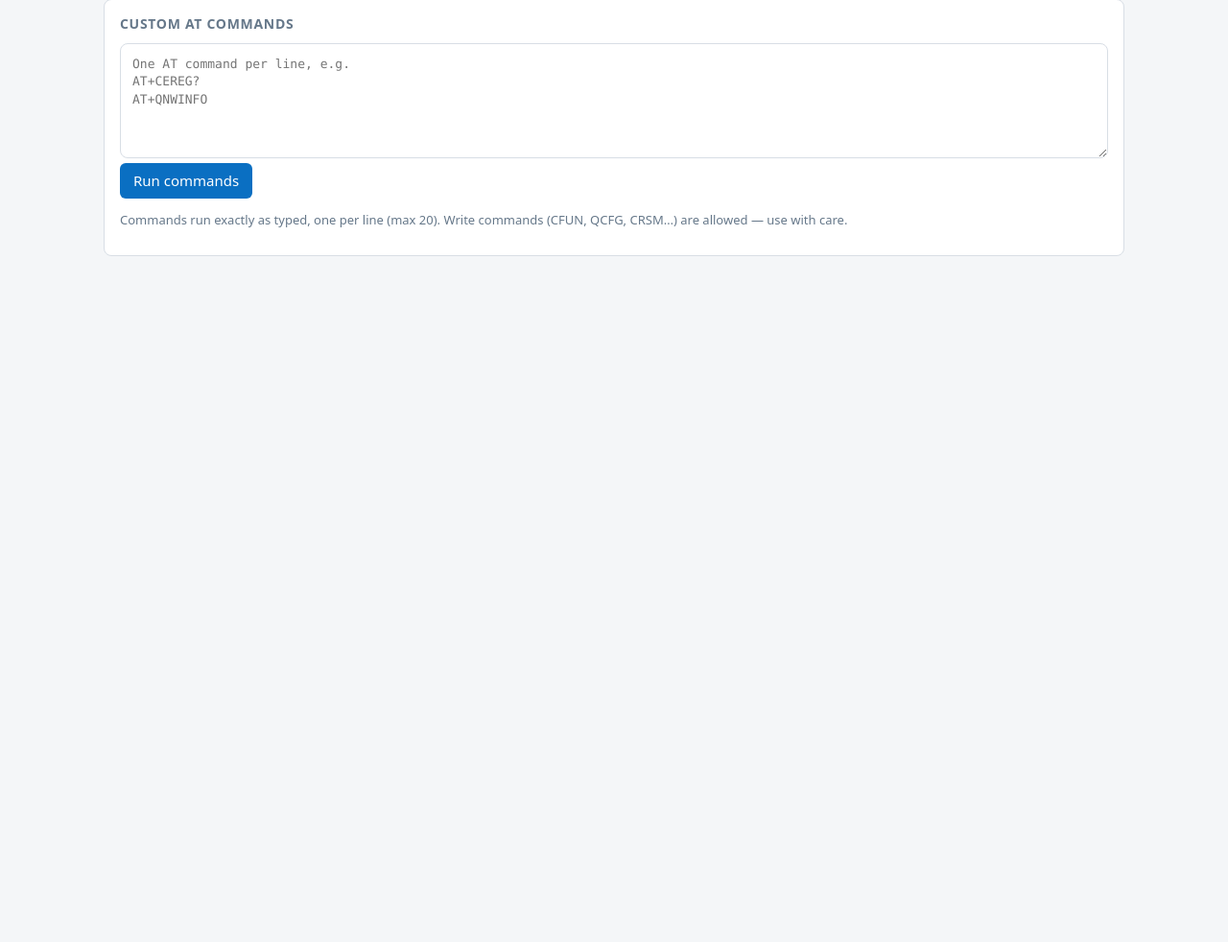
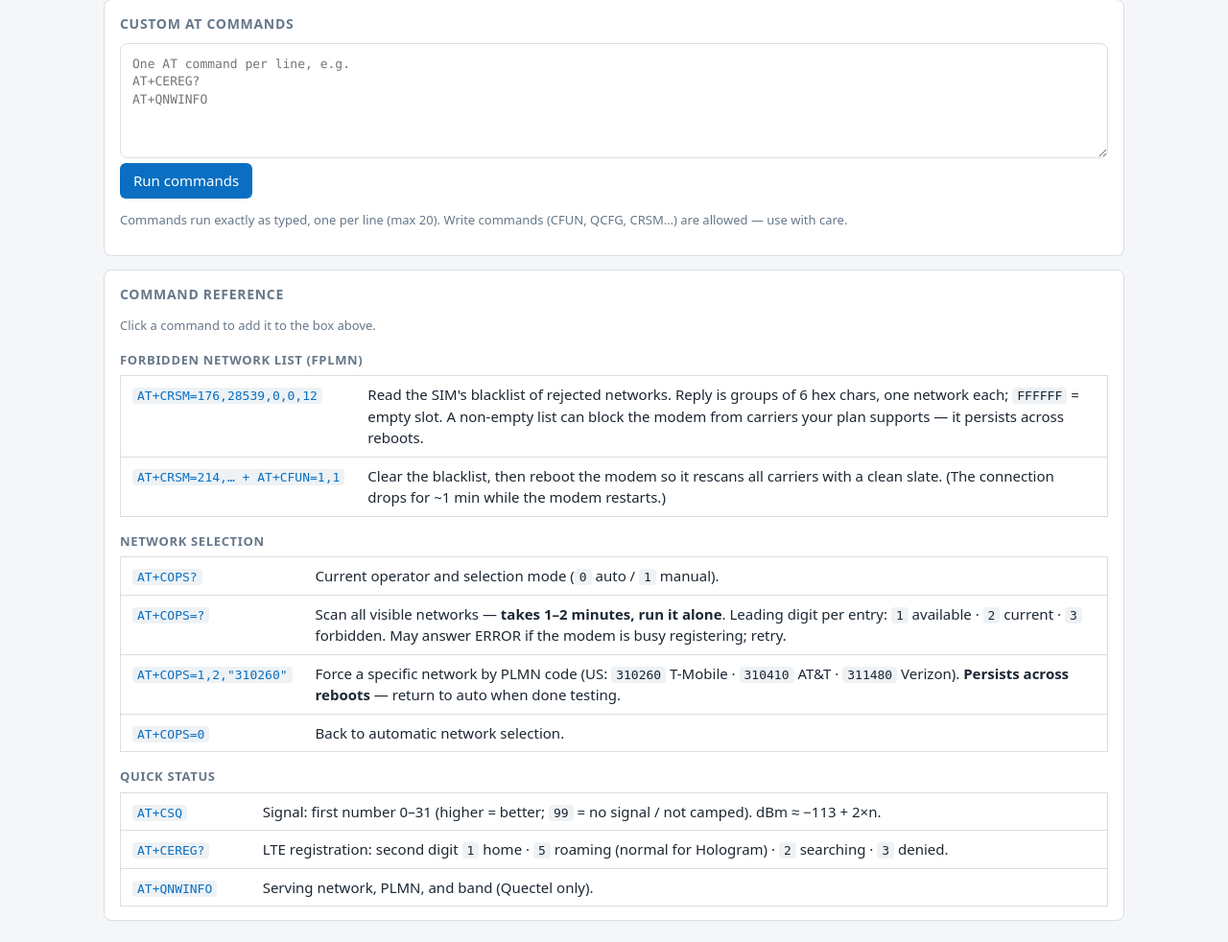
Before and after one commit to smbrandonjr/sim-connectivity-monitor, a Flask app: page /diagnostics/ in a window 1280 px wide. Shown: the part 225-1207 px from the top of the page at 96% size. Before the commit the page ends 492 px from the top, so only its background shows below. Run offline with Flask 3, Linux system fonts and the light colour scheme; parts of the project's set-up code (start-up, migrations or seed data) failed here and were passed over.

Commit message:
Add AT command reference to the Diagnostics page
Clickable recipes for the frequent operations: read/clear the SIM
forbidden-network list (FPLMN), scan and force network selection (COPS
with common US PLMN codes), and quick status checks. Clicking a command
inserts it into the custom-command box.

Co-Authored-By: Claude Fable 5 <noreply@anthropic.com>

```diff
--- a/src/sim_monitor/web/static/style.css
+++ b/src/sim_monitor/web/static/style.css
@@ -52,5 +52,10 @@ input[type=number] { padding: 6px; border: 1px solid var(--border); border-radiu
 select { padding: 6px; border: 1px solid var(--border); border-radius: 6px; }
 code { background: #eef2f5; padding: 1px 5px; border-radius: 4px; font-size: 13px; }
 pre.at-output { margin: 0; font: 13px/1.4 ui-monospace, Consolas, monospace; white-space: pre-wrap; word-break: break-all; }
+h3 { font-size: 13px; text-transform: uppercase; letter-spacing: .05em; color: var(--muted); margin: 16px 0 6px; }
+.ref-table td:first-child { white-space: nowrap; vertical-align: top; }
+.ref-cmd { cursor: pointer; }
+.ref-cmd code { color: var(--accent); }
+.ref-cmd:hover code { text-decoration: underline; }
 details { margin-top: 10px; }
 summary { cursor: pointer; }
--- a/src/sim_monitor/web/templates/diagnostics.html
+++ b/src/sim_monitor/web/templates/diagnostics.html
@@ -24,6 +24,69 @@
   </form>
   <p class="muted">Commands run exactly as typed, one per line (max 20). Write commands
     (CFUN, QCFG, CRSM…) are allowed — use with care.</p>
+</section>
+
+<section class="card">
+  <h2>Command reference</h2>
+  <p class="muted">Click a command to add it to the box above.</p>
+
+  <h3>Forbidden network list (FPLMN)</h3>
+  <table class="ref-table">
+    <tr>
+      <td><a class="ref-cmd" data-cmd="AT+CRSM=176,28539,0,0,12"><code>AT+CRSM=176,28539,0,0,12</code></a></td>
+      <td>Read the SIM's blacklist of rejected networks. Reply is groups of 6 hex chars,
+        one network each; <code>FFFFFF</code> = empty slot. A non-empty list can block
+        the modem from carriers your plan supports — it persists across reboots.</td>
+    </tr>
+    <tr>
+      <td><a class="ref-cmd" data-cmd='AT+CRSM=214,28539,0,0,12,"FFFFFFFFFFFFFFFFFFFFFFFF"&#10;AT+CFUN=1,1'><code>AT+CRSM=214,… + AT+CFUN=1,1</code></a></td>
+      <td>Clear the blacklist, then reboot the modem so it rescans all carriers with a
+        clean slate. (The connection drops for ~1 min while the modem restarts.)</td>
+    </tr>
+  </table>
+
+  <h3>Network selection</h3>
+  <table class="ref-table">
+    <tr>
+      <td><a class="ref-cmd" data-cmd="AT+COPS?"><code>AT+COPS?</code></a></td>
+      <td>Current operator and selection mode (<code>0</code> auto / <code>1</code> manual).</td>
+    </tr>
+    <tr>
+      <td><a class="ref-cmd" data-cmd="AT+COPS=?"><code>AT+COPS=?</code></a></td>
+      <td>Scan all visible networks — <strong>takes 1–2 minutes, run it alone</strong>.
+        Leading digit per entry: <code>1</code> available · <code>2</code> current ·
+        <code>3</code> forbidden. May answer ERROR if the modem is busy registering;
+        retry.</td>
+    </tr>
+    <tr>
+      <td><a class="ref-cmd" data-cmd='AT+COPS=1,2,"310260"'><code>AT+COPS=1,2,"310260"</code></a></td>
+      <td>Force a specific network by PLMN code (US: <code>310260</code> T-Mobile ·
+        <code>310410</code> AT&amp;T · <code>311480</code> Verizon).
+        <strong>Persists across reboots</strong> — return to auto when done testing.</td>
+    </tr>
+    <tr>
+      <td><a class="ref-cmd" data-cmd="AT+COPS=0"><code>AT+COPS=0</code></a></td>
+      <td>Back to automatic network selection.</td>
+    </tr>
+  </table>
+
+  <h3>Quick status</h3>
+  <table class="ref-table">
+    <tr>
+      <td><a class="ref-cmd" data-cmd="AT+CSQ"><code>AT+CSQ</code></a></td>
+      <td>Signal: first number 0–31 (higher = better; <code>99</code> = no signal /
+        not camped). dBm ≈ −113 + 2×n.</td>
+    </tr>
+    <tr>
+      <td><a class="ref-cmd" data-cmd="AT+CEREG?"><code>AT+CEREG?</code></a></td>
+      <td>LTE registration: second digit <code>1</code> home · <code>5</code> roaming
+        (normal for Hologram) · <code>2</code> searching · <code>3</code> denied.</td>
+    </tr>
+    <tr>
+      <td><a class="ref-cmd" data-cmd="AT+QNWINFO"><code>AT+QNWINFO</code></a></td>
+      <td>Serving network, PLMN, and band (Quectel only).</td>
+    </tr>
+  </table>
 </section>
 
 {% if snap.diagnostics %}
@@ -55,6 +118,17 @@
 {% endblock %}
 {% block scripts %}
 <script>
+  // Reference commands: click to append into the custom-command box.
+  document.querySelectorAll(".ref-cmd").forEach((el) => {
+    el.addEventListener("click", () => {
+      const box = document.querySelector('textarea[name="commands"]');
+      const cmd = el.dataset.cmd;
+      box.value = box.value && !box.value.endsWith("\n") ? box.value + "\n" + cmd : box.value + cmd;
+      box.scrollIntoView({ behavior: "smooth", block: "center" });
+      box.focus();
+    });
+  });
+
   // Reload when a newer report lands (the daemon processes the queue async).
   const shownRanAt = {{ snap.diagnostics.ran_at if snap.diagnostics else 0 }};
   setInterval(async () => {
```
Also changed, not shown: tests/test_web_routes.py (+6 -0 lines).
